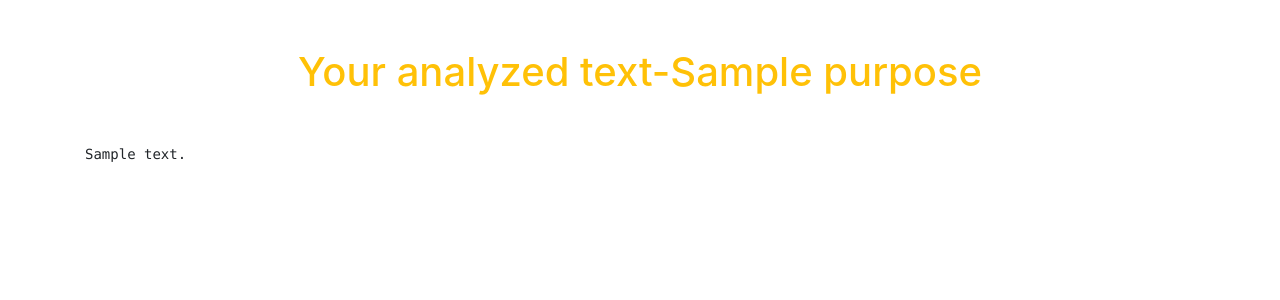
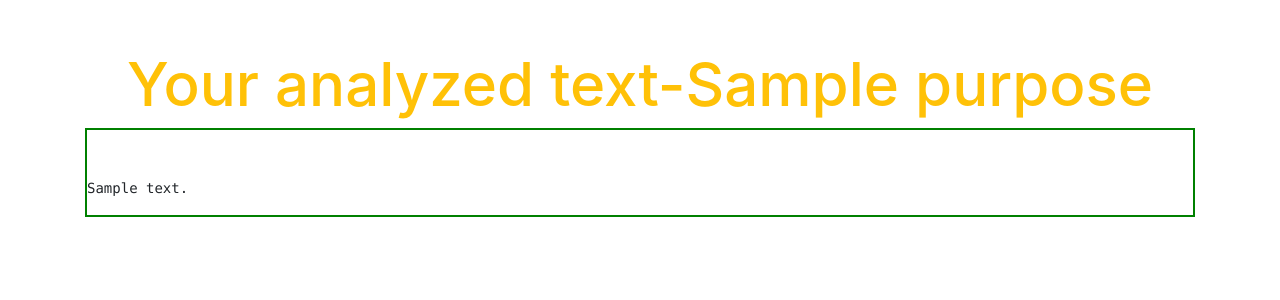
Before and after one commit to thoratabhishek735/abhishektextutils, a Django app: template templates/analyze.html in a window 1280 px wide. Shown: the part 56-356 px from the top of the page. Run offline with Django 3.2, Linux system fonts and the light colour scheme; the template is opened without the code that fills it: most values are stand-ins (such as "Sample title", 1, 10 or a date in 2020); some libraries are stand-ins or nearby versions.

Commit message:
Update analyze.html

```diff
--- a/templates/analyze.html
+++ b/templates/analyze.html
@@ -5,7 +5,7 @@
 
     <link rel="stylesheet" href="https://stackpath.bootstrapcdn.com/bootstrap/4.4.1/css/bootstrap.min.css" integrity="sha384-Vkoo8x4CGsO3+Hhxv8T/Q5PaXtkKtu6ug5TOeNV6gBiFeWPGFN9MuhOf23Q9Ifjh" crossorigin="anonymous">
     {% load static %}
-      <link rel="stylesheet" href="{%static 'css/analyze.css' %}">
+      <link rel="stylesheet" href="{%static 'css/lyze.css' %}">
     <title>analyzing your text</title>
 </head>
 <body>
@@ -33,7 +33,7 @@
 </nav>
 <section class="container mt-5  ">
 <h1 class="text-center text-warning mt-3">Your analyzed text-{{purpose}}</h1>
-<div class="box mt-5">
+<div class="data">
 <p class=" m-5">
 
 <pre>{{analyzed_text}}</pre>
```
